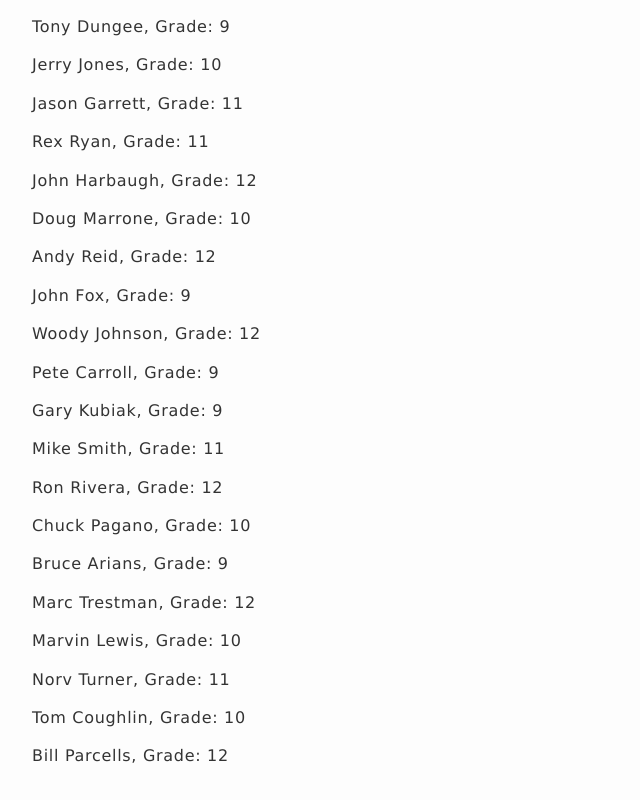
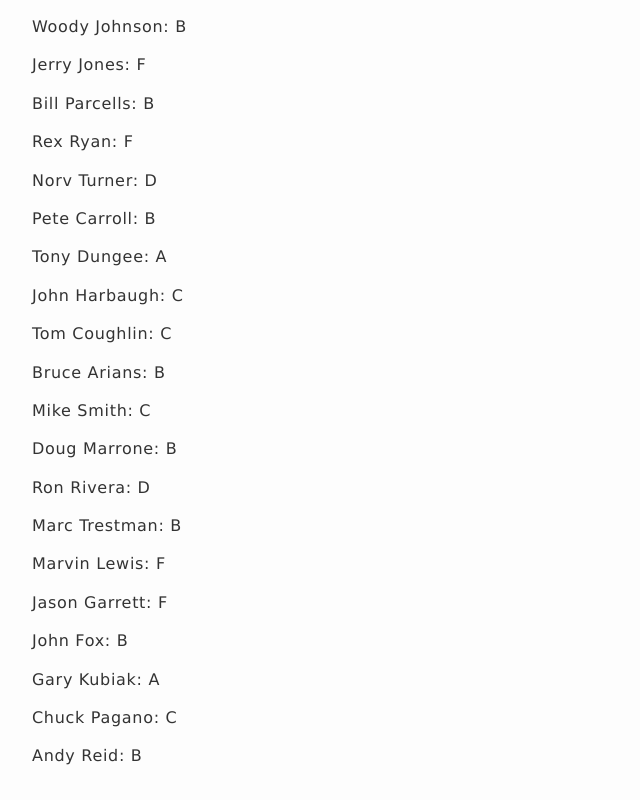
Before and after one commit to hongbojing/day88, a website: page builds/development/index.html in a window 1280 px wide. Shown: the whole page, without its empty margins (0-640 px from the left). Drawn offline with Linux system fonts and the light colour scheme.

Commit message:
add the trying for map function

```diff
--- a/builds/development/index.html
+++ b/builds/development/index.html
@@ -19,9 +19,35 @@
         var student = "<p>" + elem.firstname + " " + elem.lastname + ", Grade: " + elem.grade + "</p>";
         container.innerHTML = container.innerHTML + student;
     }
+    function listGrades(finalGrades) {
+        _.each(finalGrades, function (elem, indx, list) {
+            var container = document.getElementById("container");
+            container.innerHTML = container.innerHTML + elem;
+        });
+    }
+    function assignGrades(item) {
+        var grade = (item.midterm_score + item.final_score) / 2;
+        var letterGrade;
+
+        if(grade <= 64)
+            letterGrade = "F";
+        else if (grade > 64 && grade <= 69)
+            letterGrade = "D";
+        else if (grade >= 70 && grade <= 79)
+            letterGrade = "C";
+        else if (grade >=80 && grade <= 89)
+            letterGrade = "B";
+        else if (grade >= 90)
+            letterGrade = "A";
+
+        return "<p>" + item.firstname + " " + item.lastname + ": " + letterGrade + "</p>";
+    }
     window.addEventListener("load", function (e) {
-        students = _.shuffle(students);
-        _.each(students, getStudentInfo);
+//        students = _.shuffle(students);
+
+//        _.each(students, getStudentInfo);
+        var finalGrades = _.map(students, assignGrades);
+        listGrades(finalGrades);
     });
 </script>
 </body>
```
